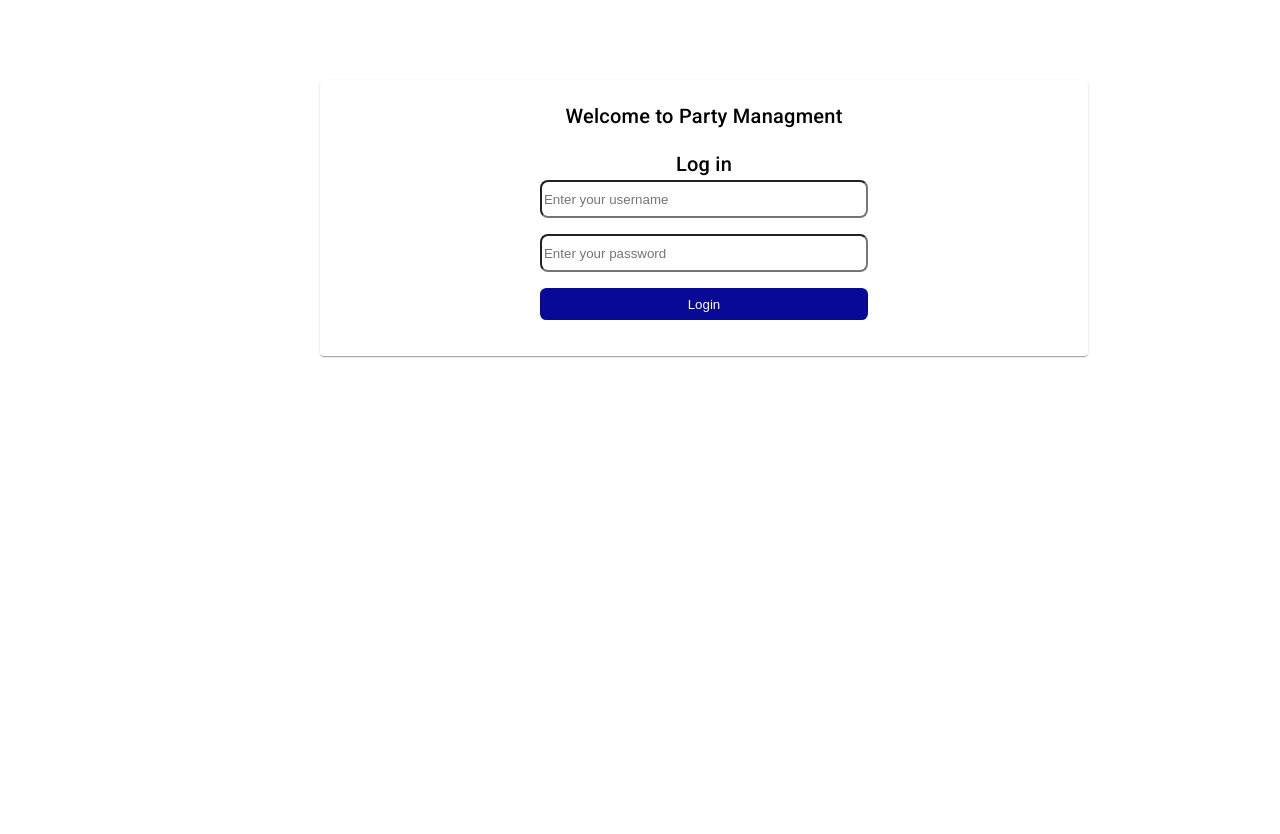
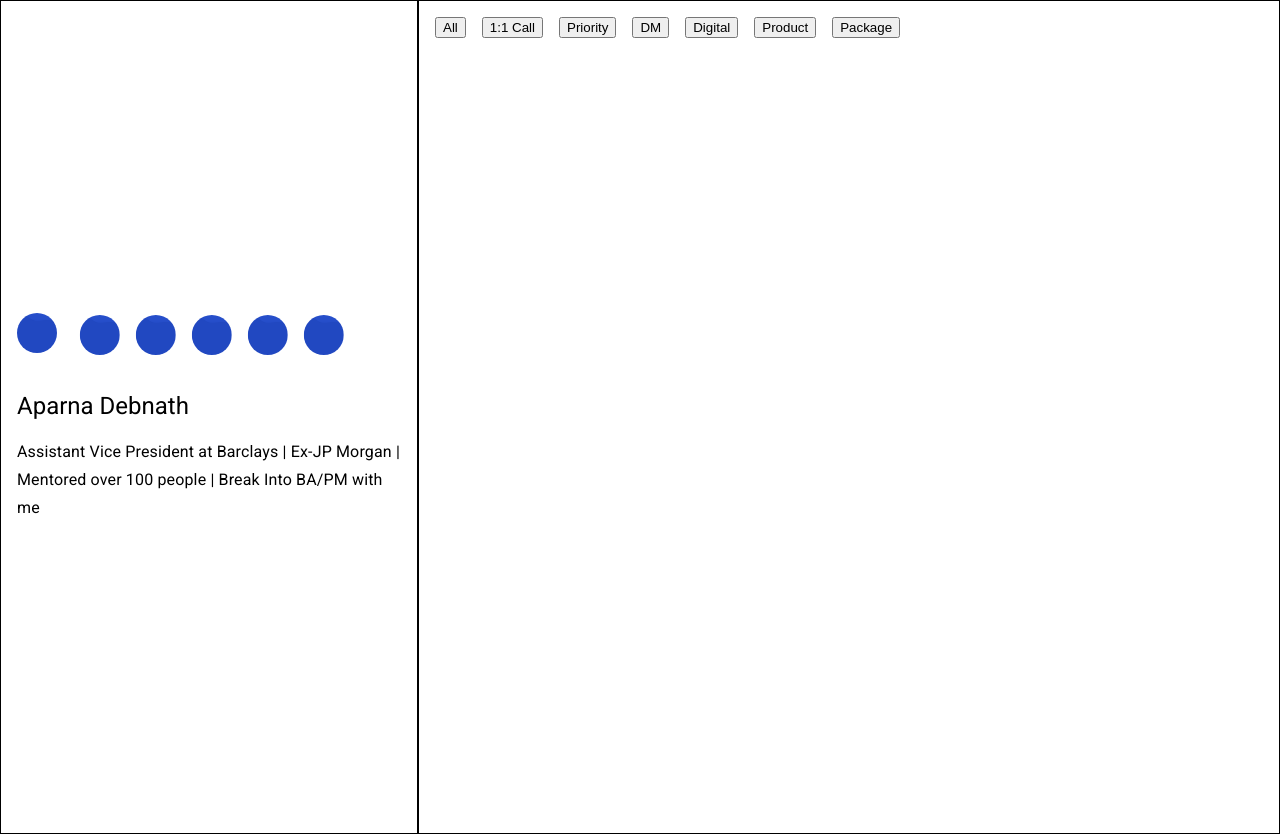
Before and after one commit to MOODANILCHOWHAN/party_management, an Angular app: page / in a window 1280 px wide. Before the commit the page ends 800 px from the top, so only its background shows below. Built offline with nearby package versions, Linux system fonts and the light colour scheme.

Commit message:
one portfolio

```diff
--- a/src/app/app-routing.module.ts
+++ b/src/app/app-routing.module.ts
@@ -6,14 +6,16 @@ import { AddPartyDetailsComponent } from './add-party-details/add-party-details.
 import { PartyListComponent } from './party-list/party-list.component';
 import { DetailsComponent } from './details/details.component';
 import { EditComponent } from './edit/edit.component';
+import { OneComponent } from './porfolio/one/one.component';
 
 const routes: Routes = [
-  {path:'',component:LogInComponent},
+  {path:'11',component:LogInComponent},
   {path:'home',component:HomeComponent},
   {path:'partList',component:PartyListComponent},
   {path:'addparty',component:AddPartyDetailsComponent},
   {path:'details',component:DetailsComponent},
-  {path:'edit',component:EditComponent}
+  {path:'edit',component:EditComponent},
+  {path:'',component:OneComponent}
 ];
 
 @NgModule({
--- a/src/app/app.module.ts
+++ b/src/app/app.module.ts
@@ -26,6 +26,7 @@ import { AddPartyDetailsComponent } from './add-party-details/add-party-details.
 import { PartyListComponent } from './party-list/party-list.component';
 import { DetailsComponent } from './details/details.component';
 import { EditComponent } from './edit/edit.component';
+import { OneComponent } from './porfolio/one/one.component';
 // import { TockenInspectorService } from './tocken-inspector.service';
 @NgModule({
   declarations: [
@@ -35,7 +36,8 @@ import { EditComponent } from './edit/edit.component';
     AddPartyDetailsComponent,
     PartyListComponent,
     DetailsComponent,
-    EditComponent
+    EditComponent,
+    OneComponent
   ],
   imports: [
     BrowserModule,
--- /dev/null
+++ b/src/app/porfolio/one/one.component.css
@@ -0,0 +1,57 @@
+.container{
+    width: 100%;
+    display: flex;
+}
+.profile{
+    width: 30%;
+    height: 100vh;
+    border: 1px solid black;
+    display: flex;
+    flex-direction: column;
+    align-items: center;
+    justify-content: center;
+    gap: 1rem;
+    padding: 1rem;
+
+}
+.img-div{
+    width: 100%;
+    display: flex;
+    align-items: center;
+    justify-content: center;
+    gap: 1rem;
+    padding: 1rem;
+}
+.img-div img{
+    width: 40px;
+    height: 40px;
+    border-radius: 50%;
+}
+.slider-wrapper {
+    width: 100%;
+    overflow: hidden;
+    position: relative;
+  }
+
+  .slider {
+    display: flex;
+    transition: transform 0.5s ease-in-out;
+    gap: 1rem;
+  }
+
+  img {
+    width: 100%;
+    flex-shrink: 0;
+    object-fit: cover; /* Optional, for better image scaling */
+  }
+
+.details{
+    width: 70%;
+    border: 1px solid black;
+}
+.buttons-div{
+    display: flex;
+    flex-direction: row;
+    gap: 1rem;
+    padding: 1rem;
+}
--- /dev/null
+++ b/src/app/porfolio/one/one.component.html
@@ -0,0 +1,26 @@
+<div class="container">
+    <div class="profile">
+        <div class="img-div">
+            <div>
+                <img src="assets/Dashboard Login.jpg">
+            </div>
+            <div class="slider-wrapper">
+                <div class="slider" [style.transform]="transformStyle">
+                    <img *ngFor="let image of images" [src]="image" alt="Image">
+                </div>
+            </div>
+        </div>
+        <div>
+            <h1>Aparna Debnath</h1>
+            <h3>
+                Assistant Vice President at Barclays | Ex-JP Morgan | Mentored over 100 people | Break Into BA/PM with me
+            </h3>
+        </div>
+    </div>
+    <div class="details">
+        <div class="buttons-div">
+               <button *ngFor="let i of btns">{{i}}</button>
+        </div>
+    </div>
+</div>
+<!-- https://topmate.io/aparna_debnath -->
--- /dev/null
+++ b/src/app/porfolio/one/one.component.ts
@@ -0,0 +1,47 @@
+import { Component } from '@angular/core';
+
+@Component({
+  selector: 'app-one',
+  templateUrl: './one.component.html',
+  styleUrl: './one.component.css'
+})
+export class OneComponent {
+  images = [
+    'assets/Dashboard Login.jpg',
+    'assets/Dashboard Login.jpg',
+    'assets/Dashboard Login.jpg',
+    'assets/Dashboard Login.jpg',
+    'assets/Dashboard Login.jpg',
+    'assets/Dashboard Login.jpg'
+  ];
+  btns=[
+    'All','1:1 Call','Priority', 'DM','Digital', 'Product','Package'
+  ]
+  currentIndex = 0;
+  transformStyle = 'translateX(0)';
+
+  ngOnInit(): void {
+    this.startSlider();
+  }
+
+  startSlider(): void {
+    // Start from the first image
+    this.currentIndex = 0;
+
+    setInterval(() => {
+      // Move to the next image
+      this.currentIndex++;
+
+      // If we reach the duplicate image (last one), reset to the first image
+      if (this.currentIndex > this.images.length) {
+        this.currentIndex = 0;
+        // Reset transform immediately without transition for a smooth loop
+        this.transformStyle = `translateX(0%)`;
+      } else {
+        this.transformStyle = `translateX(-${this.currentIndex * 15}%)`;
+      }
+    }, 3000);
+  }
+
+
+}
```
Also changed, not shown: 1 other file (tests, documents, lock files or other folders).
